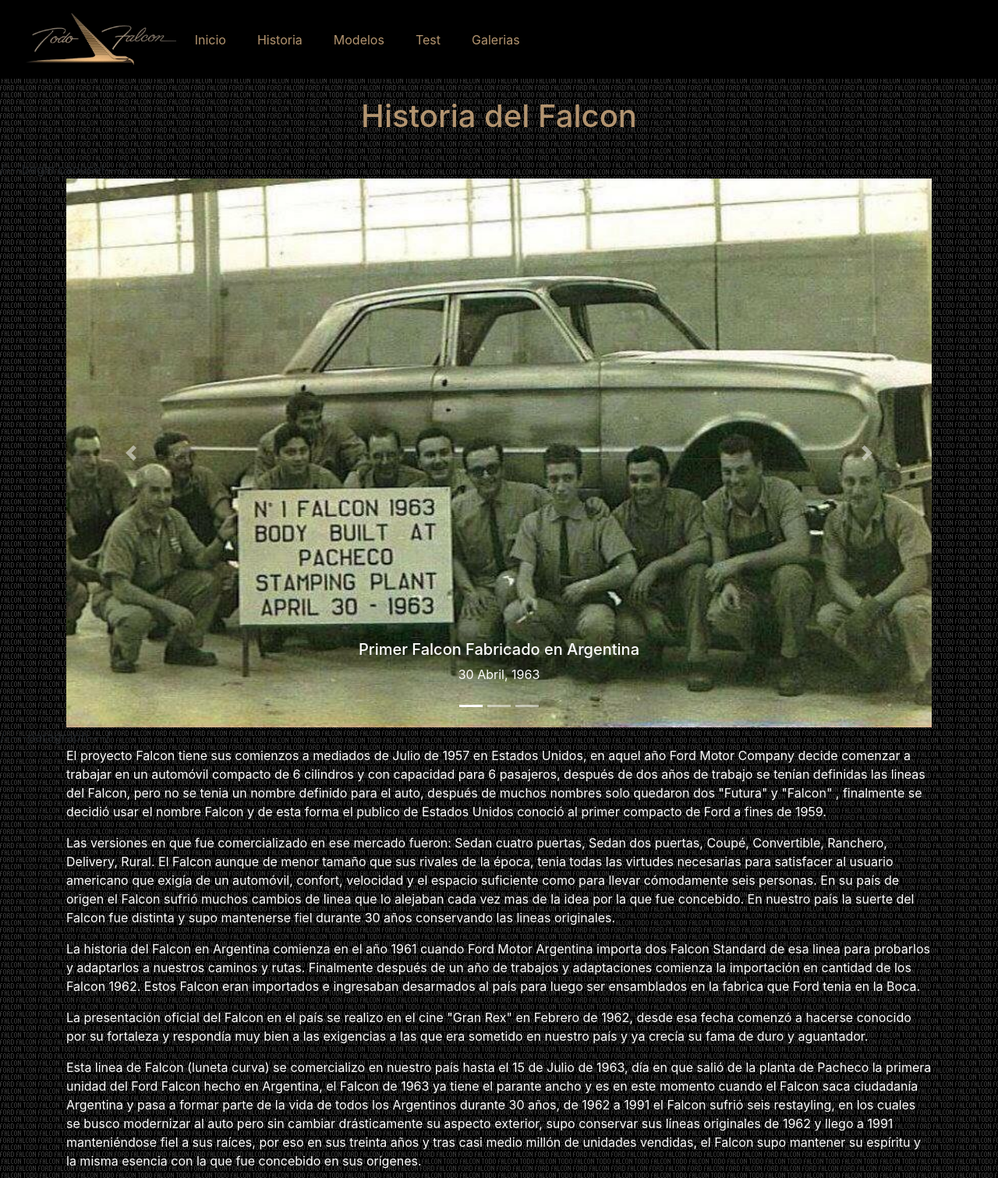
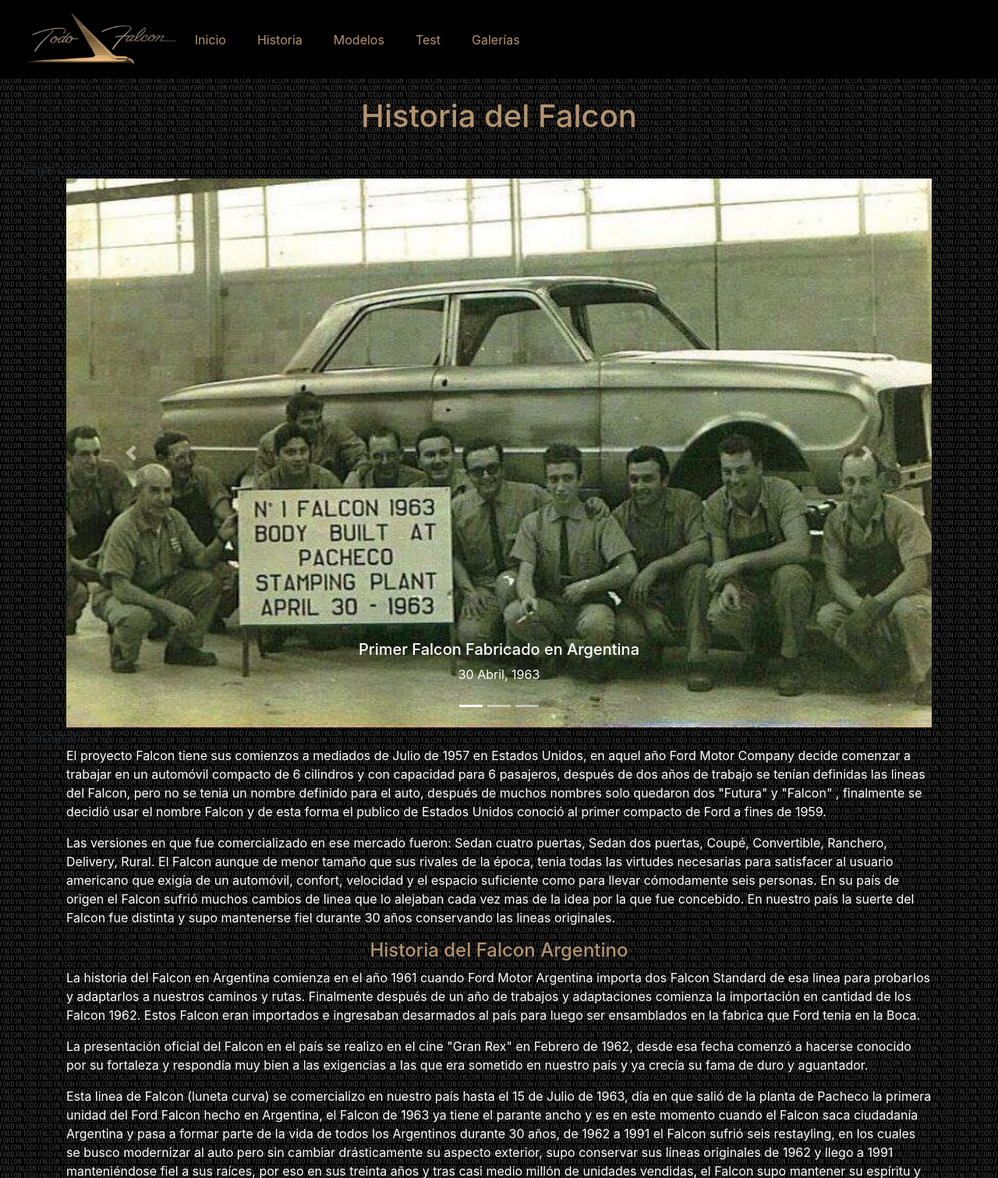
Before and after one commit to FalconSprint6/SMC_WD3_Fall19, a PHP site: page /Week-4-hwk/historia.html in a window 1280 px wide. Shown: the top 1511 px of the page at 78% size. Run offline with PHP 8.4, Linux system fonts and the light colour scheme.

Commit message:
Updated all files
Fixed grammatical errors and added subheader

```diff
--- a/Week-4-hwk/historia.html
+++ b/Week-4-hwk/historia.html
@@ -33,7 +33,7 @@
                   <a class="nav-link" href="#">Test</a>
                 </li>
                 <li class="nav-item pr-4">
-                    <a class="nav-link" href="#">Galerias</a>
+                    <a class="nav-link" href="#">Galerías</a>
                   </li>
               </ul>
             </div>
@@ -90,6 +90,7 @@
 <div class="container">
     <p class="text-white">El proyecto Falcon tiene sus comienzos a mediados de Julio de 1957 en Estados Unidos, en aquel año Ford Motor Company decide comenzar a trabajar en un automóvil compacto de 6 cilindros y con capacidad para 6 pasajeros, después de dos años de trabajo se tenían definidas las lineas del Falcon, pero no se tenia un nombre definido para el auto, después de muchos nombres solo quedaron dos "Futura" y "Falcon" , finalmente se decidió usar el nombre Falcon y de esta forma el publico de Estados Unidos conoció al primer compacto de Ford a fines de 1959.</p>
     <p class="text-white">Las versiones en que fue comercializado en ese mercado fueron: Sedan cuatro puertas, Sedan dos puertas, Coupé, Convertible, Ranchero, Delivery, Rural. El Falcon aunque de menor tamaño que sus rivales de la época, tenia todas las virtudes necesarias para satisfacer al usuario americano que exigía de un automóvil, confort, velocidad y el espacio suficiente como para llevar cómodamente seis personas. En su país de origen el Falcon sufrió muchos cambios de linea que lo alejaban cada vez mas de la idea por la que fue concebido. En nuestro país la suerte del Falcon fue distinta y supo mantenerse fiel durante 30 años conservando las lineas originales.</p>
+    <h4 class="subsubhead" style="text-align: center">Historia del Falcon Argentino</h4>
     <p class="text-white">La historia del Falcon en Argentina comienza en el año 1961 cuando Ford Motor Argentina importa dos Falcon Standard de esa linea para probarlos y adaptarlos a nuestros caminos y rutas. Finalmente después de un año de trabajos y adaptaciones comienza la importación en cantidad de los Falcon 1962. Estos Falcon eran importados e ingresaban desarmados al país para luego ser ensamblados en la fabrica que Ford tenia en la Boca.</p>
     <p class="text-white">La presentación oficial del Falcon en el país se realizo en el cine "Gran Rex" en Febrero de 1962, desde esa fecha comenzó a hacerse conocido por su fortaleza y respondía muy bien a las exigencias a las que era sometido en nuestro país y ya crecía su fama de duro y aguantador.</p>
     <p class="text-white">Esta linea de Falcon (luneta curva) se comercializo en nuestro país hasta el 15 de Julio de 1963, día en que salió de la planta de Pacheco la primera unidad del Ford Falcon hecho en Argentina, el Falcon de 1963 ya tiene el parante ancho y es en este momento cuando el Falcon saca ciudadanía Argentina y pasa a formar parte de la vida de todos los Argentinos durante 30 años, de 1962 a 1991 el Falcon sufrió seis restayling, en los cuales se busco modernizar al auto pero sin cambiar drásticamente su aspecto exterior, supo conservar sus líneas originales de 1962 y llego a 1991 manteniéndose fiel a sus raíces, por eso en sus treinta años y tras casi medio millón de unidades vendidas, el Falcon supo mantener su espíritu y la misma esencia con la que fue concebido en sus orígenes.</p>
--- a/Week-4-hwk/styles.css
+++ b/Week-4-hwk/styles.css
@@ -19,3 +19,6 @@
 .subhead {
     color:#B3946F !important
 }
+.subsubhead {
+    color: #B3946F
+}
```
Also changed, not shown: Week-4-hwk/index.html (+6 -6 lines).
